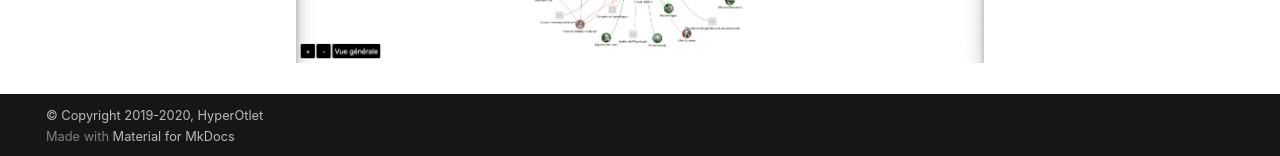
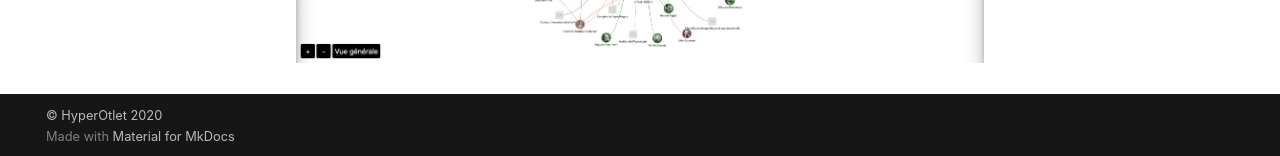
Before and after one commit to graphlab-fr/opensphere-web-app, an MkDocs documentation site: the page built from doc/en/docs/index.md, in a window 1280 px wide and 1088 px high. Shown: the part 929-1085 px from the top of the window. Built offline with MkDocs 1.6.1 and Material for MkDocs 9.7.7, drawn with Linux system fonts in a browser that asks for light colours; comment, search, counter and statistics services are not loaded.

Commit message:
[edit] Mention de copyright

```diff
--- a/doc/en/mkdocs.yml
+++ b/doc/en/mkdocs.yml
@@ -5,7 +5,7 @@ repo_name: 'hyperotlet/otletosphere'
 repo_url: 'https://github.com/hyperotlet/otletosphere'
 edit_uri: ''
 site_description: Documentation of Otletosphère project
-copyright: '© Copyright 2019-2020, HyperOtlet'
+copyright: '© HyperOtlet 2020'
 
 # Navigation
 nav:
--- a/doc/fr/mkdocs.yml
+++ b/doc/fr/mkdocs.yml
@@ -5,7 +5,7 @@ repo_name: 'hyperotlet/otletosphere'
 repo_url: 'https://github.com/hyperotlet/otletosphere'
 edit_uri: ''
 site_description: Documentation du projet Otletosphère
-copyright: '© Copyright 2019-2020, HyperOtlet'
+copyright: '© HyperOtlet 2020'
 
 # Navigation
 nav:
```
